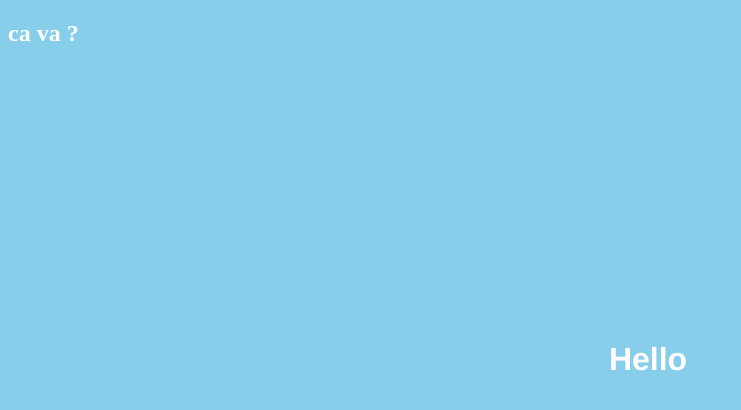
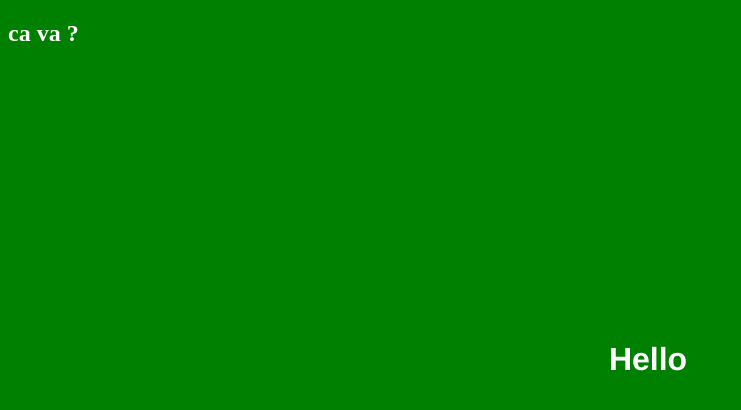
Before and after one commit to Raphaelzimeray/Hello, a plain HTML site: page hello/index.html in a window 1280 px wide. Shown: the whole page, without its empty margins (0-741 px from the left). Drawn offline with Linux system fonts and the light colour scheme.

Commit message:
green back
fait

```diff
--- a/hello/index.html
+++ b/hello/index.html
@@ -15,7 +15,7 @@
       text-align: center;
     }
     body {
-      background-color: skyblue;
+      background-color: green;
 
       color: white;
     }
```
